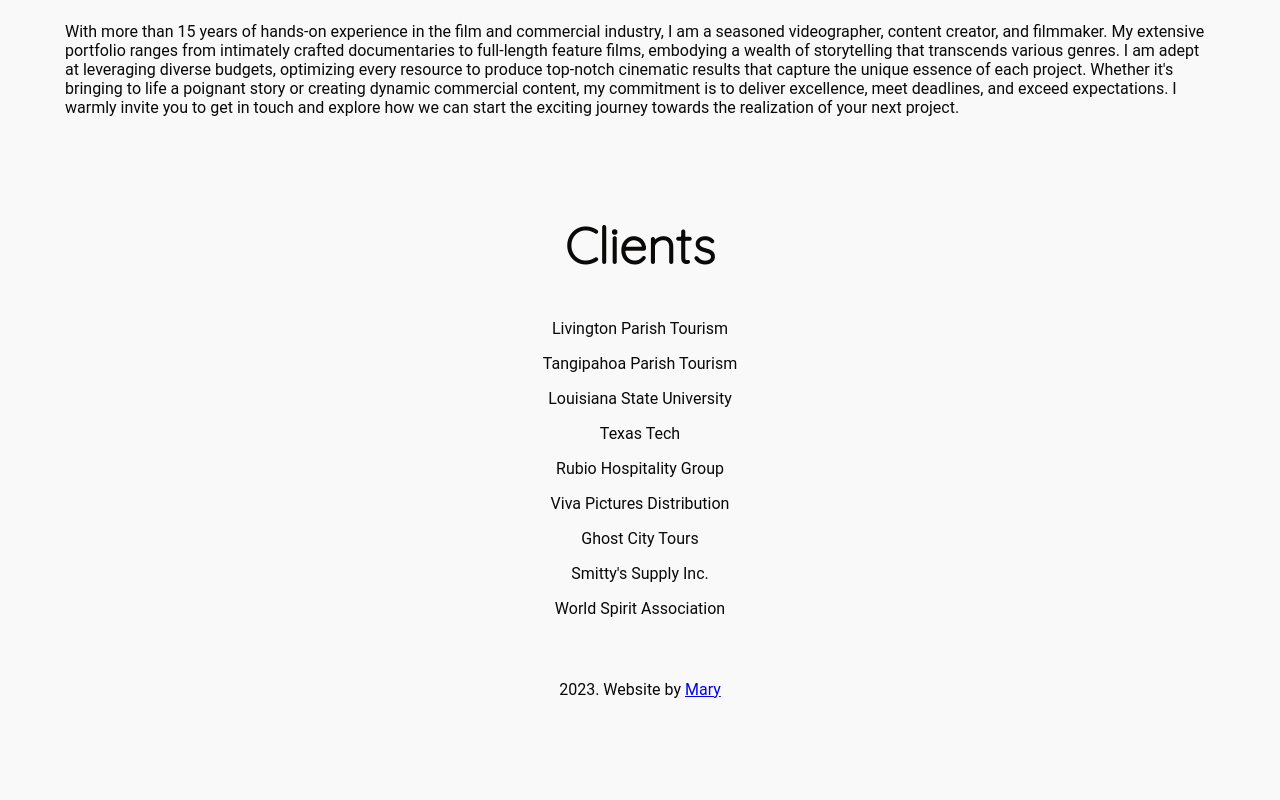
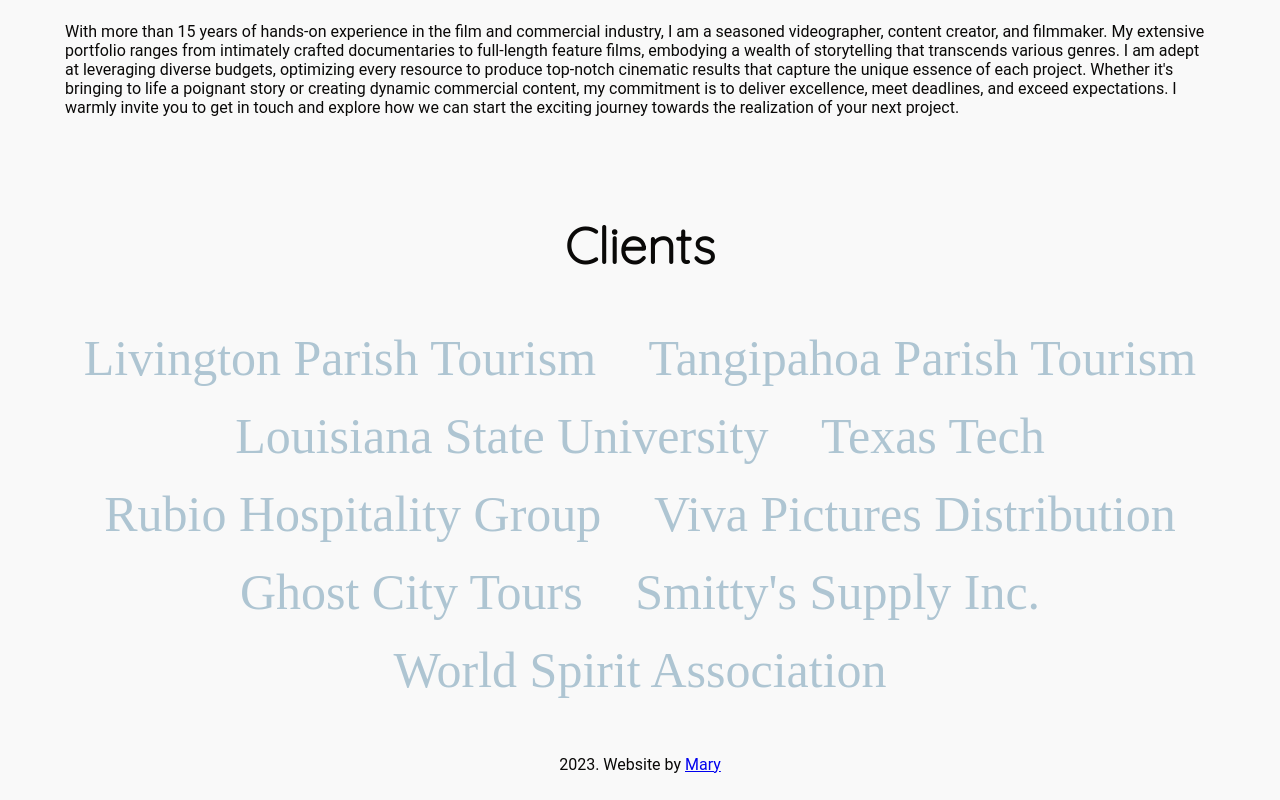
Before and after one commit to amerigo79/thepaul-website, a plain HTML site: page index.html in a window 1280 px wide. Shown: the part 633-1433 px from the top of the page. Before the commit the page ends 1358 px from the top, so only its background shows below. Drawn offline with Linux system fonts and the light colour scheme.

Commit message:
Update styles.css

```diff
--- a/styles.css
+++ b/styles.css
@@ -253,14 +253,16 @@
 
 .client-icons {
     text-align: center;
+    font-family: 'Playfair Display', serif;
+    font-weight: 400;
+    font-size: 50px;
 }
 
-.client-icons i {
+.client-icons p {
     color: #407899;
     display: inline-block;
-    margin: 10px 15px;
-    font-size: 75px;
-    opacity: 0.2;
+    margin: 10px 20px;
+    opacity: 0.4;
 }
 
 section#about-section p {
```
